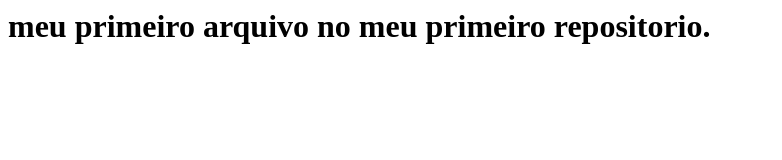
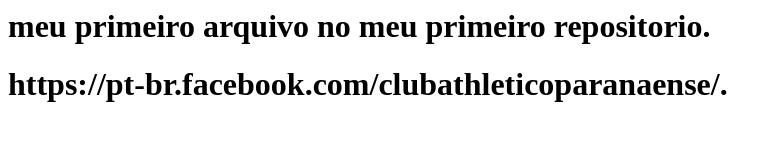
Before and after one commit to RafaelSomente/PC-Primeiro-C-AJ, a plain HTML site: page index.html in a window 1280 px wide. Shown: the whole page, without its empty margins (0-782 px from the left). Drawn offline with Linux system fonts and the light colour scheme.

Commit message:
Update index.html

```diff
--- a/index.html
+++ b/index.html
@@ -1,3 +1,4 @@
 <html>
 <h1>meu primeiro arquivo no meu primeiro repositorio. </h1>
 </html>
+<h1>https://pt-br.facebook.com/clubathleticoparanaense/. </h1>
```
